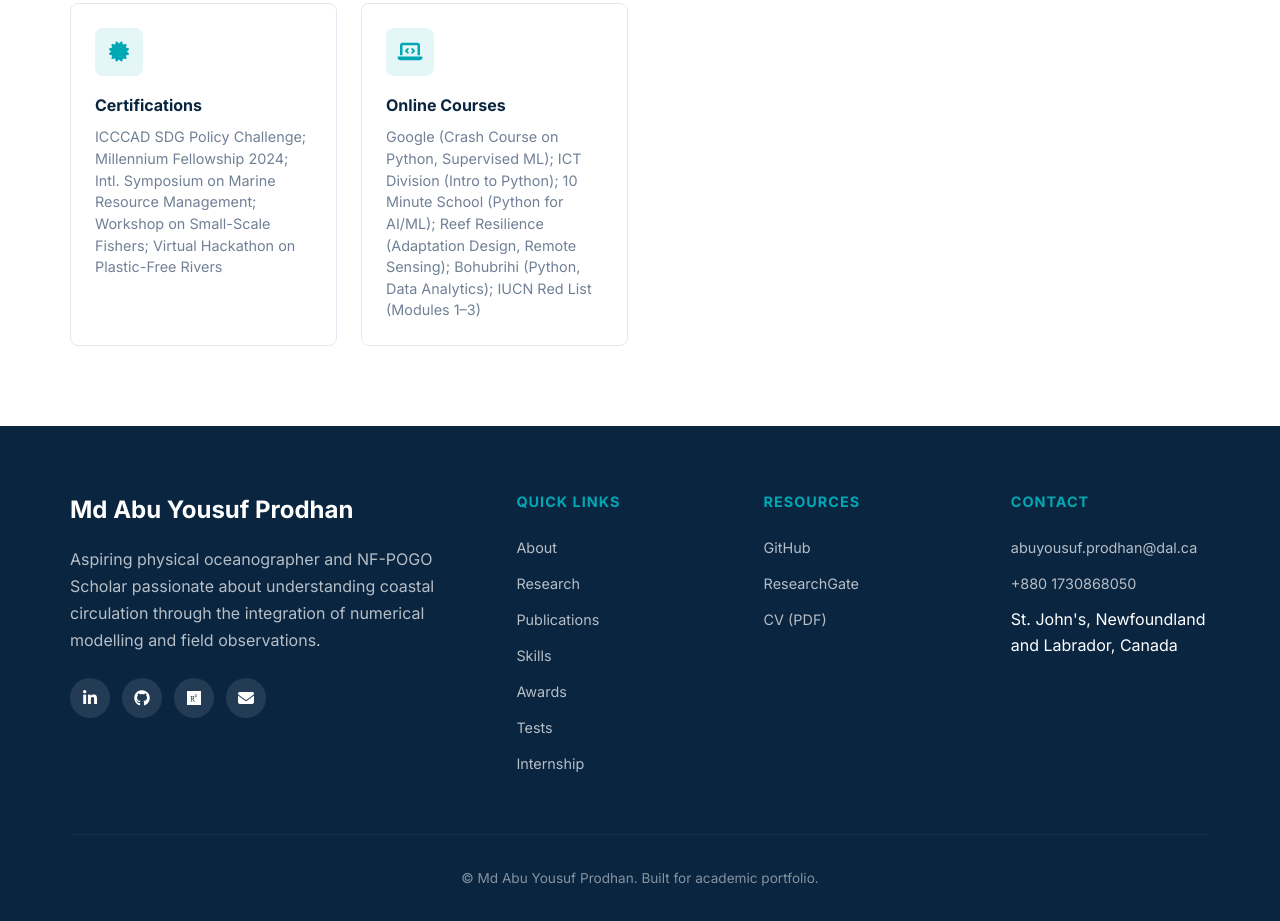
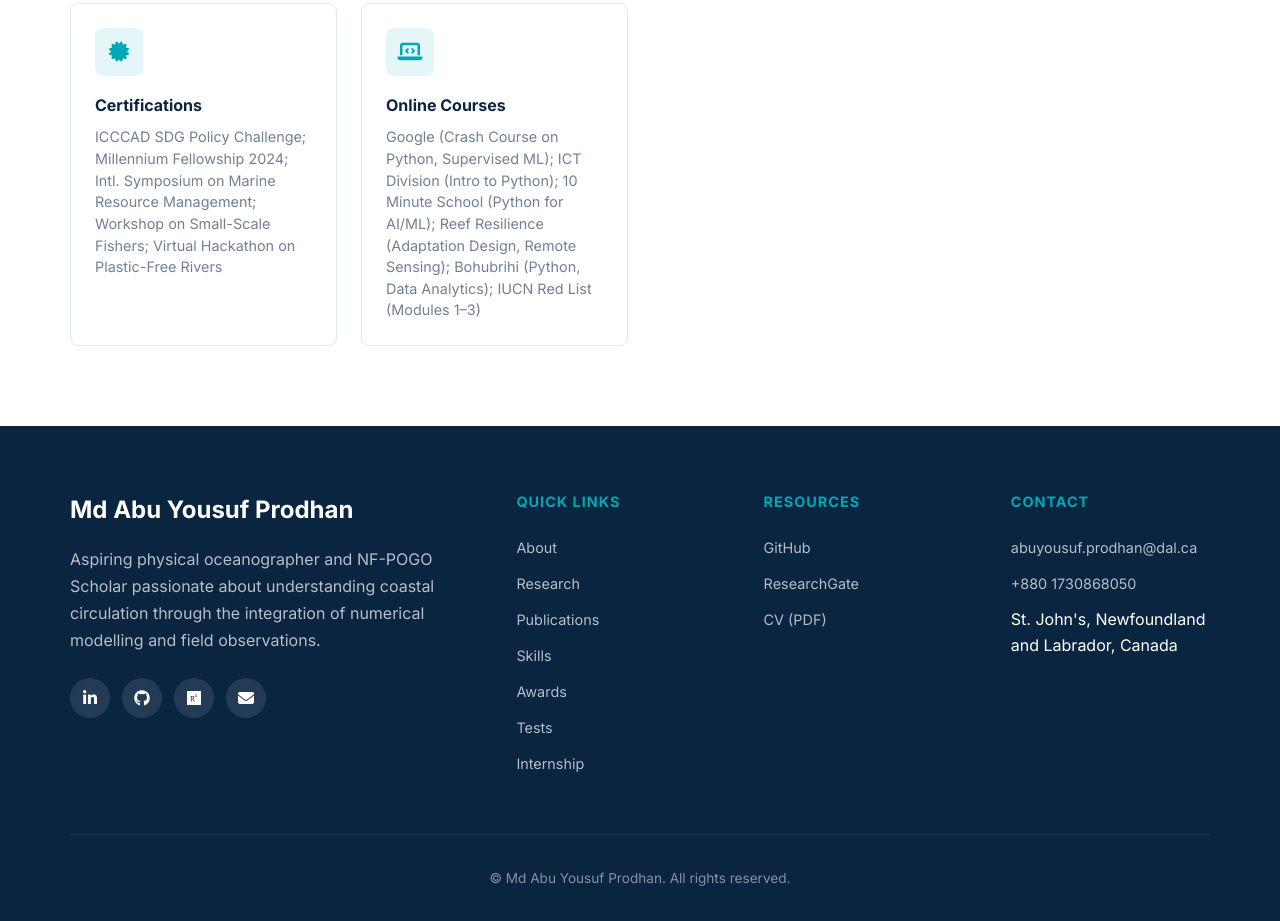
Before and after one commit to SiAm1998/MdAbuYousuf_ProdhanOCG, a plain HTML site: page index.html in a window 1280 px wide. Shown: the part 7987-8908 px from the top of the page. Drawn offline with Linux system fonts and the light colour scheme.

Commit message:
updated index file again

```diff
--- a/index.html
+++ b/index.html
@@ -850,7 +850,7 @@
             </div>
         </div>
         <div class="footer-bottom">
-            <p>&copy; Md Abu Yousuf Prodhan. Built for academic portfolio.</p>
+            <p>&copy; Md Abu Yousuf Prodhan. All rights reserved.</p>
         </div>
     </footer>
 
```
